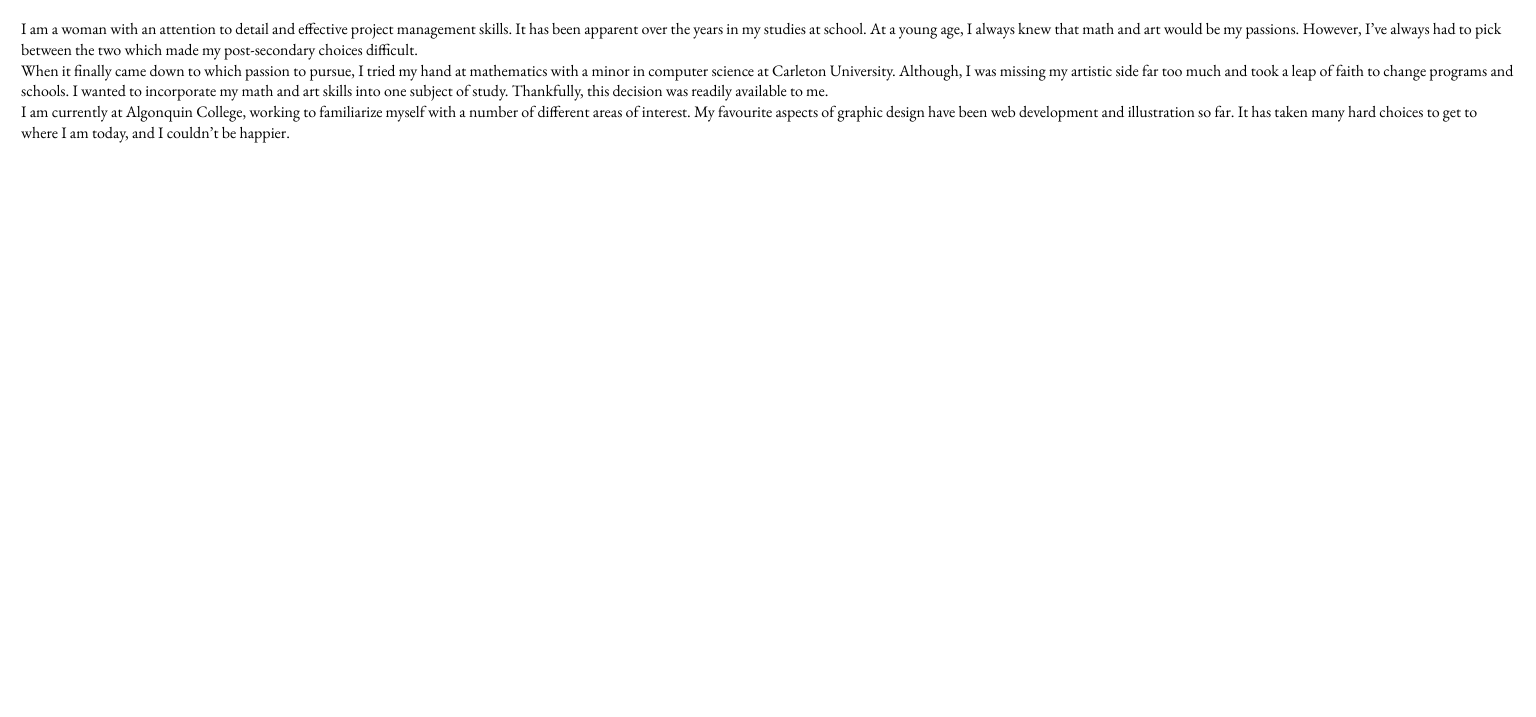
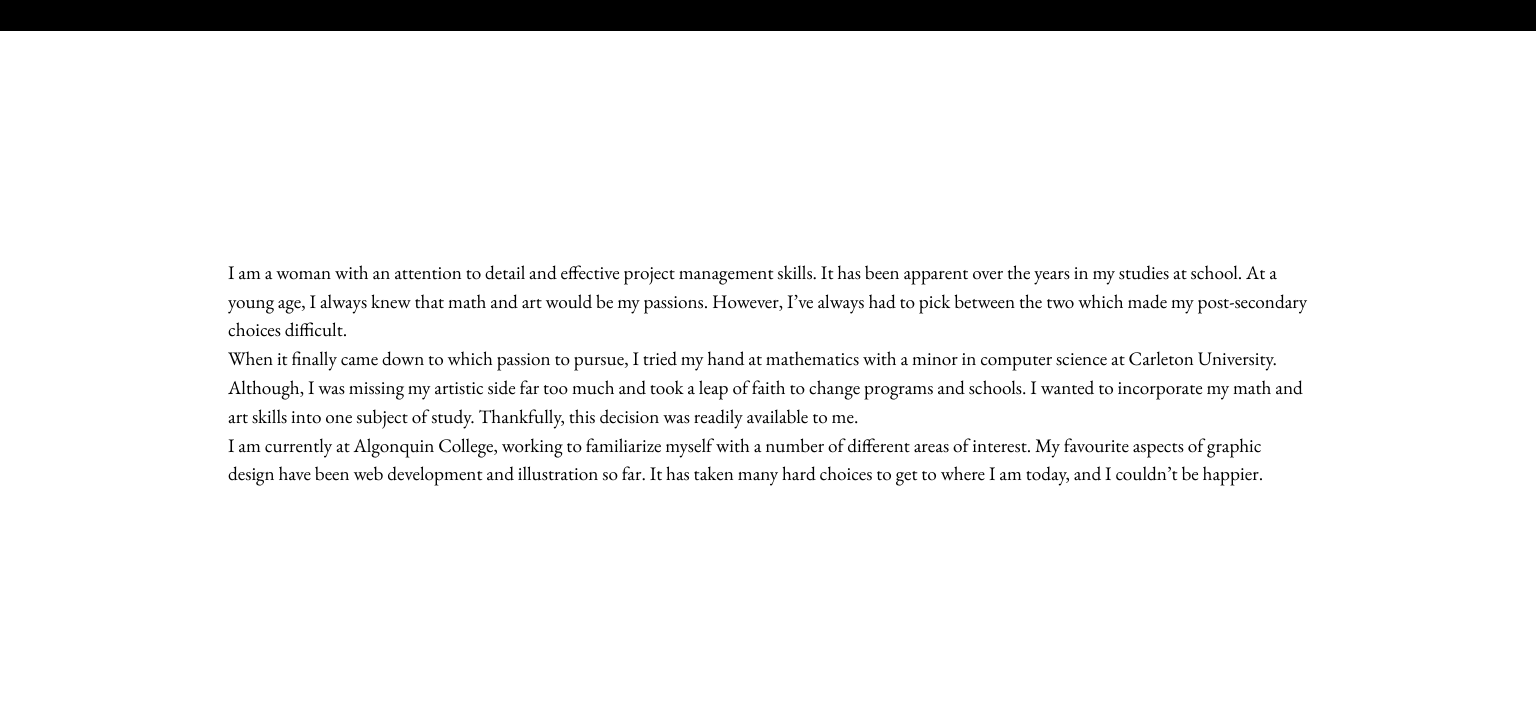
Before and after one commit to hldouglas/dsn1675-project-1, a plain HTML site: page index.html in a window 1536 px wide. Shown: the part 118-835 px from the top of the page. Before the commit the page ends 800 px from the top, so only its background shows below. Drawn offline with nearby package versions, Linux system fonts and the light colour scheme.

Commit message:
Added media queries

```diff
--- a/css/main.css
+++ b/css/main.css
@@ -44,3 +44,29 @@ p {
   font-family: 'EB Garamond', serif;
   margin: 0;
 }
+
+@media only screen and (min-width: 48em) {
+
+  html {
+    font-size: 110%;
+    line-height: 1.4;
+  }
+
+  .wrapper {
+    margin: 48px;
+  }
+
+}
+
+@media only screen and (min-width: 90em) {
+
+  html {
+    font-size: 120%;
+    line-height: 1.5;
+  }
+
+  .wrapper {
+    margin: 228px;
+  }
+
+}
```
